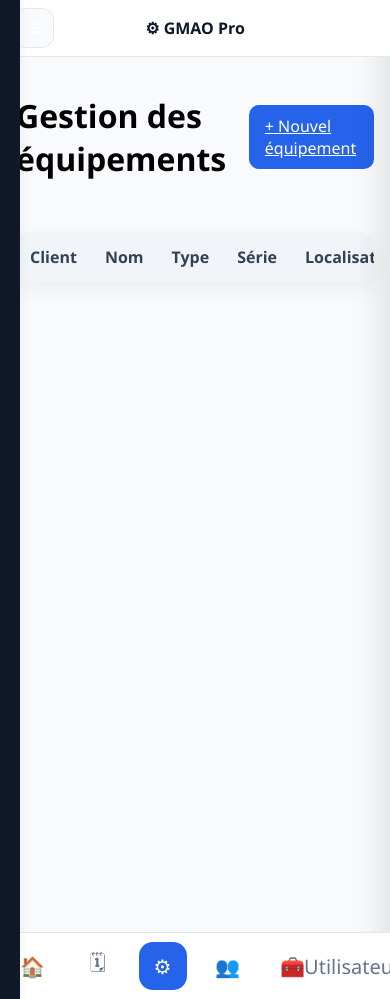
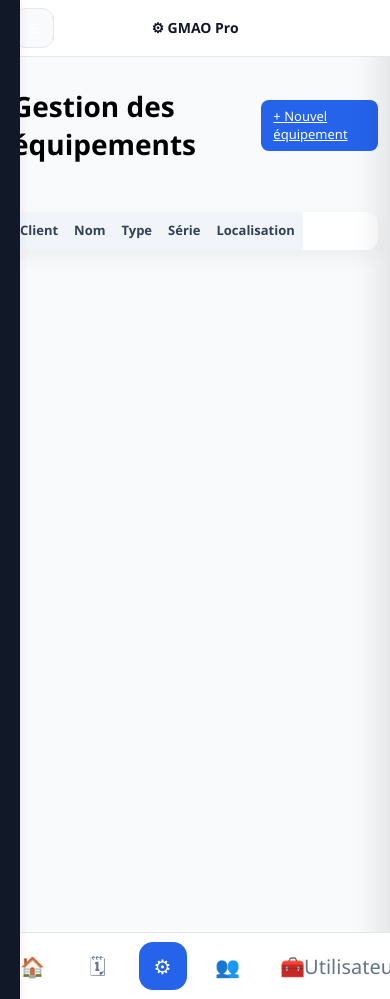
Before and after one commit to LCloufa/GMAO, a Flask app: page /equipements in a window 390 px wide. Run offline with Flask 3, Linux system fonts and the light colour scheme; the visitor is signed in with stand-in values (Sample User, id 1); data that the repository does not hold is empty; some libraries are stand-ins or nearby versions.

Commit message:
Améliore l'affichage mobile et le menu latéral rétractable

```diff
--- a/static/style.css
+++ b/static/style.css
@@ -569,7 +569,11 @@ tr:hover {
 /* ✅ BREAKPOINT MOBILE */
 @media (max-width: 900px){
 
-  body { background: #f8fafc; }
+  body {
+    background: #f8fafc;
+    font-size:14px;
+    line-height:1.35;
+  }
 
   /* Topbar */
   .mobile-topbar{
@@ -602,7 +606,7 @@ tr:hover {
     flex-direction:column;
   }
   .main{
-    padding:16px;
+    padding:12px;
     padding-bottom:86px; /* place pour bottom-nav */
   }
 
@@ -616,6 +620,7 @@ tr:hover {
     z-index:3500;
     transition:left .25s ease;
     padding-top:70px; /* pour laisser respirer sous topbar */
+    overflow-y:auto;
   }
   .sidebar.open{
     left:0;
@@ -640,25 +645,42 @@ tr:hover {
   /* Cards en colonne */
   .cards{
     flex-direction:column;
-    gap:12px;
+    gap:10px;
   }
   .card{
-    padding:18px;
+    padding:14px;
     min-width:auto;
+    border-radius:12px;
   }
   .card p{
-    font-size:26px;
+    font-size:22px;
   }
 
   /* Form */
   .form-row{
     flex-direction:column;
-    gap:12px;
+    gap:8px;
+    margin-bottom:12px;
   }
   .form input,
   .form select{
     width:100%;
     margin-right:0;
+    margin-bottom:8px;
+    padding:9px 10px;
+    font-size:14px;
+  }
+
+  button,
+  .btn-primary,
+  .btn-danger,
+  .btn-secondary,
+  .btn-success,
+  .btn-edit,
+  .btn-delete{
+    padding:8px 12px;
+    font-size:13px;
+    border-radius:8px;
   }
 
   /* Tables */
@@ -666,7 +688,33 @@ tr:hover {
     display:block;
     width:100%;
     overflow-x:auto;
-    border-radius:16px;
+    border-radius:12px;
+  }
+  th, td{
+    padding:10px 8px;
+    font-size:13px;
+  }
+
+  .sidebar h1{
+    font-size:18px;
+    margin-bottom:18px;
+  }
+  .sidebar a{
+    padding:9px 10px;
+    margin-bottom:4px;
+    font-size:13px;
+  }
+  .actions-wrapper,
+  .top-actions,
+  .actions-row{
+    gap:8px;
+    flex-wrap:wrap;
+  }
+  .declaration-row{
+    padding:12px;
+    border-radius:12px;
+    gap:10px;
+    margin-bottom:10px;
   }
 
   /* Gantt / calendar */
--- a/templates/base.html
+++ b/templates/base.html
@@ -148,6 +148,45 @@
 </div>
 
 <script>
+function toggleMobileMenu() {
+    const sidebar = document.getElementById("sidebar");
+    const overlay = document.getElementById("mobileOverlay");
+    if (!sidebar || !overlay) return;
+
+    const isOpen = sidebar.classList.toggle("open");
+    overlay.classList.toggle("show", isOpen);
+    document.body.classList.toggle("mobile-menu-open", isOpen);
+}
+
+function closeMobileMenu() {
+    const sidebar = document.getElementById("sidebar");
+    const overlay = document.getElementById("mobileOverlay");
+    if (!sidebar || !overlay) return;
+
+    sidebar.classList.remove("open");
+    overlay.classList.remove("show");
+    document.body.classList.remove("mobile-menu-open");
+}
+
+document.addEventListener("click", function (event) {
+    const sidebar = document.getElementById("sidebar");
+    const menuBtn = document.querySelector(".mobile-topbar .icon-btn");
+    if (!sidebar || !menuBtn || window.innerWidth > 900) return;
+
+    const clickedInsideSidebar = sidebar.contains(event.target);
+    const clickedMenuButton = menuBtn.contains(event.target);
+
+    if (sidebar.classList.contains("open") && !clickedInsideSidebar && !clickedMenuButton) {
+        closeMobileMenu();
+    }
+});
+
+window.addEventListener("resize", function () {
+    if (window.innerWidth > 900) {
+        closeMobileMenu();
+    }
+});
+
 function openIntervention(id) {
 
     console.log("CLICK OK :", id);
```
